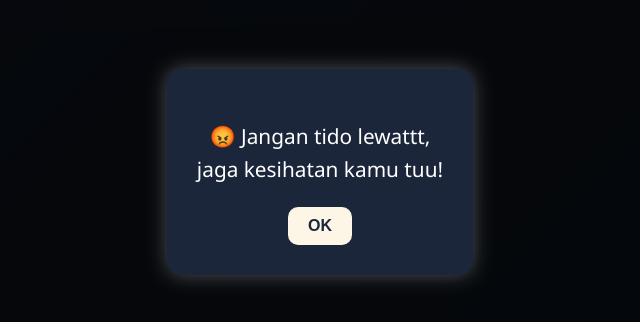
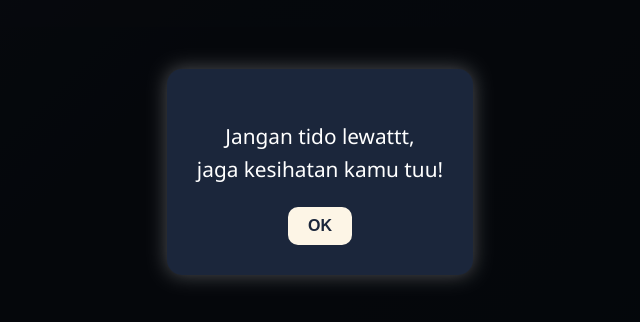
Before and after one commit to mrsyraf-beep/gooodnight, a plain HTML site: page index.html in a window 1280 px wide. Shown: the part 228-550 px from the top of the page, without its empty margins (320-960 px from the left). Drawn offline with Linux system fonts and the light colour scheme.

Commit message:
Update index.html

```diff
--- a/index.html
+++ b/index.html
@@ -144,7 +144,7 @@
 <body>
   <div class="modal" id="popupModal">
     <div class="modal-content">
-      <p>😡 Jangan tido lewattt,<br> jaga kesihatan kamu tuu!</p>
+      <p> Jangan tido lewattt,<br> jaga kesihatan kamu tuu!</p>
       <button id="okBtn">OK</button>
     </div>
   </div>
```
